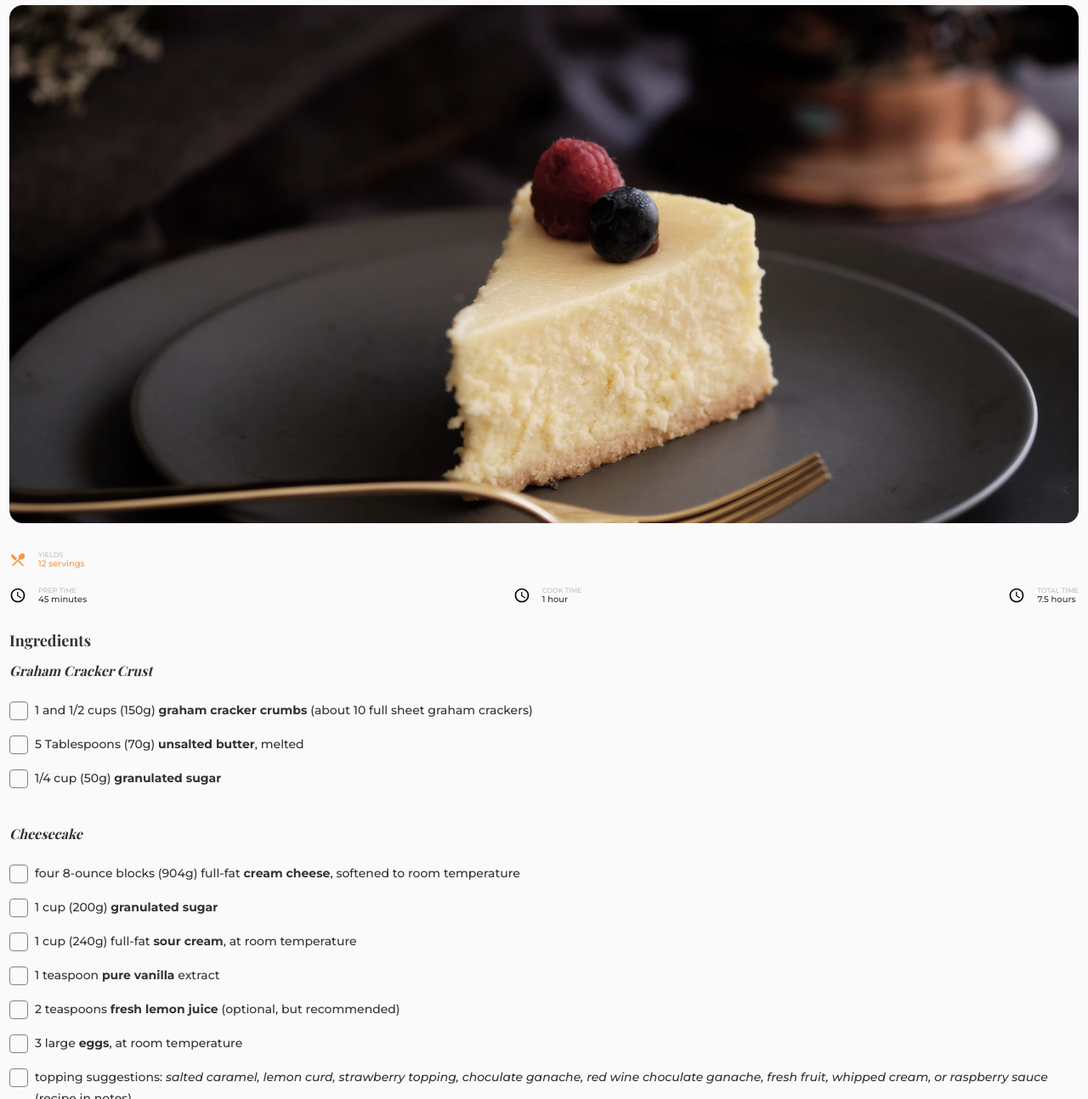
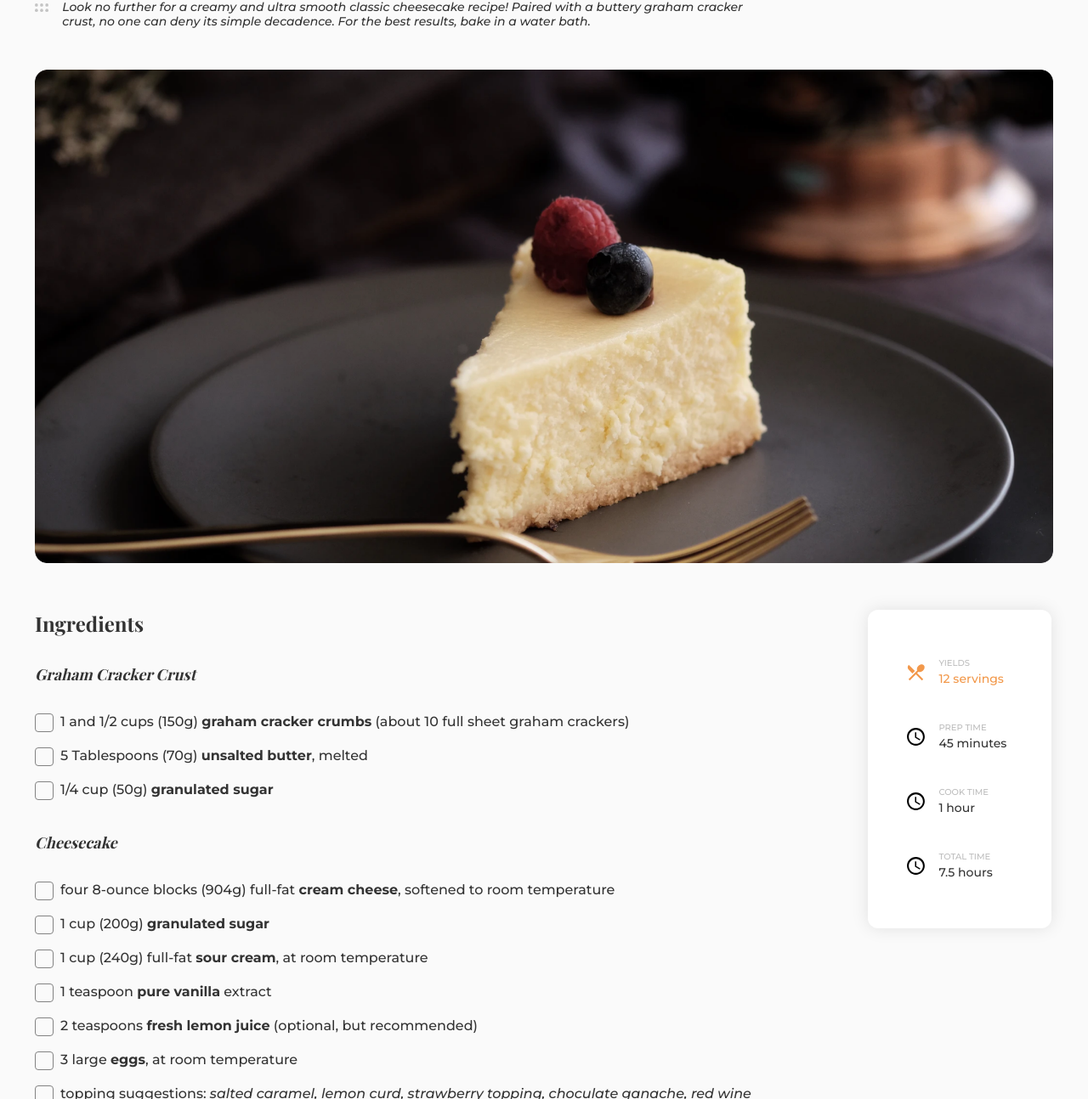
Before and after one commit to karinaestaba/recipe-page, a plain HTML site: page index.html in a window 1280 px wide. Shown: the part 108-1402 px from the top of the page at 85% size. Drawn offline with nearby package versions, Linux system fonts and the light colour scheme; a web font is replaced by a local one.

Commit message:
+ Ajuste de estilos para desktop.

```diff
--- a/css/style.sass
+++ b/css/style.sass
@@ -231,3 +231,111 @@ input[type=checkbox]
     white-space: pre-line
     font-size: 12px
     line-height: 18px
+    font-weight: 400
+
+@media screen and (min-width: 998px)
+  html,
+  body
+    font-size: 16px
+
+  main,
+  .main
+    display: grid
+    grid-template-areas: "p-hero p-hero" "p-ingredients p-aside" "p-instructions ."
+    grid-template-columns: 4fr 1fr
+    column-gap: 50px
+
+    .post
+      &-hero
+        grid-area: p-hero
+
+      &-metrics
+        grid-area: p-aside
+        display: flex
+        flex-direction: column
+
+      &-ingredients
+        grid-area: p-ingredients
+
+      &-instructions
+        grid-area: p-instructions
+
+      &-title
+        font-size: 48px
+        line-height: 64px
+        grid-area: p-title
+
+        &-container
+          display: grid
+          grid-template-areas: "p-title ." "p-description ."
+          grid-template-columns: 4fr 1fr
+          column-gap: 110px
+
+        &-section
+          font-size: 24px
+          line-height: 32px
+          margin-bottom: 32px
+
+      &-description
+        font-size: 14px
+        line-height: 17px
+        grid-area: p-description
+
+      &-subtitle
+        font-size: 18px
+        line-height: 24px
+        margin-bottom: 31px
+
+      &-section
+        margin-bottom: 38px
+
+      &-img
+        margin-top: 48px
+        margin-bottom: 48px
+
+    .metric
+      &s
+        &-yield
+          margin-bottom: 43px
+
+        &-duration
+          flex-direction: column
+          gap: 43px
+          margin-bottom: 0
+
+        &-item
+          grid-column-gap: 42px
+          grid-column-gap: 14px
+
+      &-title
+        font-size: 10px
+        line-height: 12px
+        margin-bottom: 4px
+
+      &-time
+        font-size: 14px
+        line-height: 17px
+
+      &-img
+        height: 25px
+
+  .container
+    max-width: 1220px
+
+  .card
+    background: white
+    padding: 57px 44px
+    box-shadow: 0px 0px 20px rgba(0, 0, 0, 0.1)
+    border-radius: 12px
+    max-width: 216px
+
+  .main-footer
+    .reference-link
+      white-space: normal
+      font-size: 16px
+      line-height: 24px
+
+@media screen and (min-width: 1220px)
+  main,
+  .main
+    column-gap: 110px
--- a/index.html
+++ b/index.html
@@ -12,17 +12,23 @@
 </head>
 <body>
   <main class="main container">
+    <section class="post-hero">
+      <div class="post-title-container">
         <h1 class="post-title">Classic Cheesecake Recipe</h1>
         <p class="post-description">
           <img class="icon" src="img/icon/6dots.svg" alt="Icono puntos" height="10">
           <span>
           Look no further for a creamy and ultra smooth classic cheesecake recipe! Paired with a buttery graham cracker crust, no one can deny its simple decadence. For the best results, bake in a water bath.</span>
         </p>
+      </div>
+
       <figure class="post-img">
         <img src="img/photo1.png" alt="Foto de postre en plato">
       </figure>
+    </section>
 
-    <section class="post-metrics">
+    <aside class="post-metrics">
+      <div class="card">
         <div class="metrics-yield">
           <div class="metrics-item">
             <img class="metric-img" src="img/icon/dining.svg" alt="Icono cubiertos" height="20">
@@ -58,7 +64,8 @@
             </div>
           </div>
         </div>
-    </section>
+      </div>
+    </aside>
 
     <section class="post-ingredients">
       <h2 class="post-title-section">Ingredients</h2>
@@ -206,7 +213,7 @@
   </main>
   <footer class="main-footer container">
     <a href="#!" class="reference-link">Source:
-      https://sallysbakingaddiction.com/classic-cheesecake/</a>
+      <em>https://sallysbakingaddiction.com/classic-cheesecake/</em></a>
   </footer>
 </body>
 </html>
```
Also changed, not shown: css/style.css, screnshot.png (added), 1 other file. Lines whose indentation alone changed are shown as unchanged.
